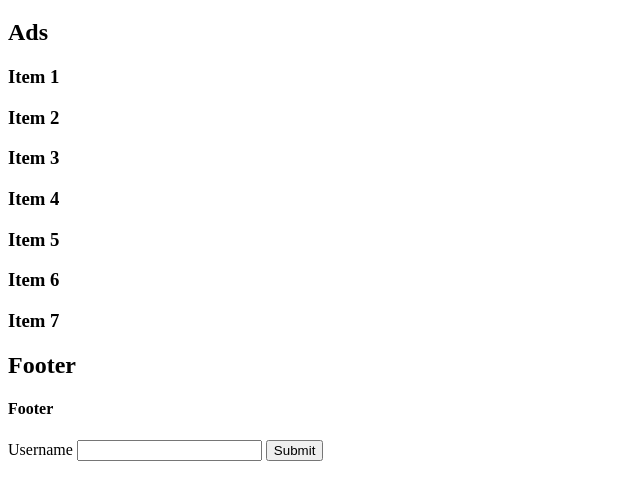
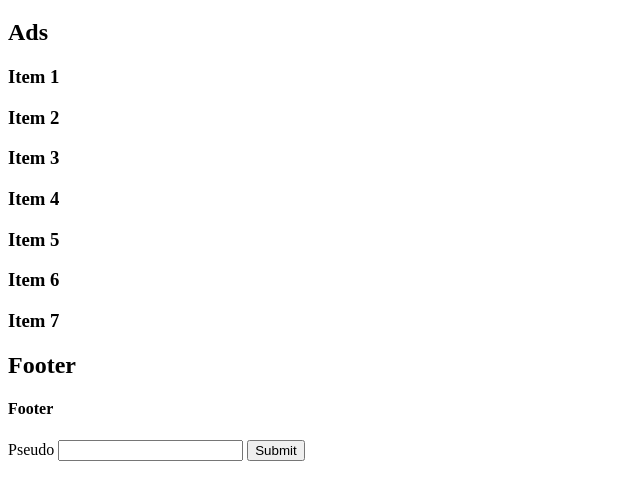
Before and after one commit to Trioud/GithubConflits, a plain HTML site: page views/index.html in a window 1280 px wide. Shown: the part 61-560 px from the top of the page, without its empty margins (0-640 px from the left). Drawn offline with Linux system fonts and the light colour scheme.

Commit message:
fix: change the label name and id of input

```diff
--- a/views/index.html
+++ b/views/index.html
@@ -11,8 +11,8 @@
     <h2>Footer</h2>
     <h4>Footer</h4>
     <form>
-        <label for="username">Username</label>
-        <input type="text" id="username"/>
+        <label for="pseudo">Pseudo</label>
+        <input type="text" id="pseudo"/>
         <input type="submit" />
     </form>
 </html>
```
